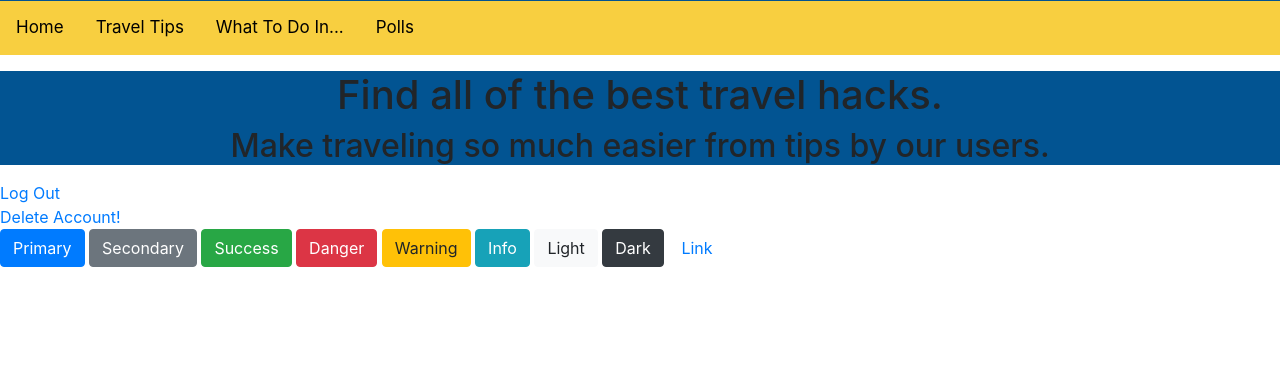
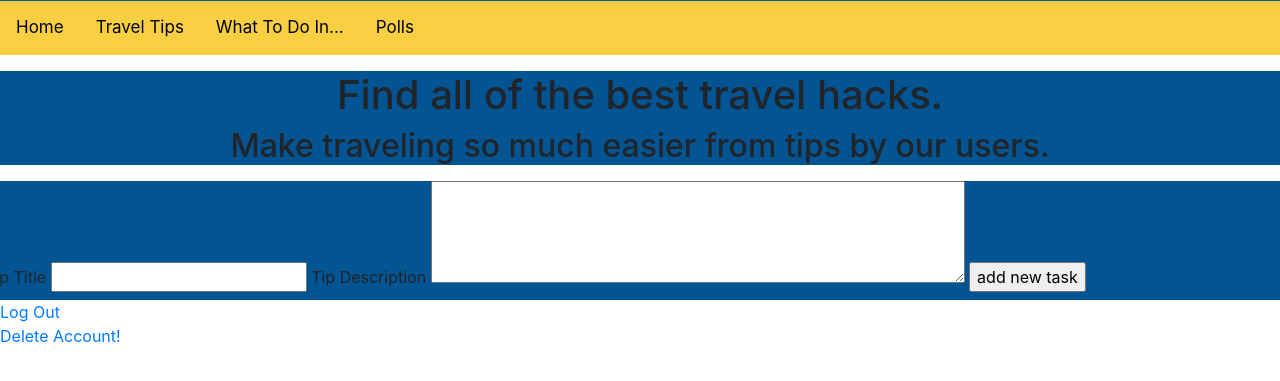
Before and after one commit to piercecohen1/CS-546-Final-Project, a Node server app: page /tips in a window 1280 px wide. Shown: the part 168-549 px from the top of the page. Run offline with Node 20, Linux system fonts and the light colour scheme; the visitor is signed in with stand-in values (Sample User, id 1); some libraries are stand-ins or nearby versions.

Commit message:
tips form and some clean up

```diff
--- a/package.json
+++ b/package.json
@@ -12,7 +12,8 @@
     "handlebars": "^4.7.6",
     "init": "^0.1.2",
     "mongodb": "^3.5.5",
-    "uuid": "^8.0.0"
+    "uuid": "^8.0.0",
+    "xss": "^1.0.6"
   },
   "devDependencies": {},
   "scripts": {
--- a/public/css/main.css
+++ b/public/css/main.css
@@ -1,5 +1,6 @@
 div {
     background-color: #025492;
+
 }
 
 .menubar {
--- /dev/null
+++ b/public/js/basic_ajax_with_jquery.js
@@ -0,0 +1,78 @@
+(function ($) {
+    // Let's start writing AJAX calls!
+
+    var myNewTaskForm = $('#new-item-form'),
+      newNameInput = $('#new-task-name'),
+      newDecriptionArea = $('#new-task-description'),
+      todoArea = $('#todo-area');
+
+    function bindEventsToTodoItem(todoItem) {
+      todoItem.find('.finishItem').on('click', function (event) {
+        event.preventDefault();
+        var currentLink = $(this);
+        var currentId = currentLink.data('id');
+
+        var requestConfig = {
+          method: 'POST',
+          url: '/api/todo/complete/' + currentId
+        };
+
+        $.ajax(requestConfig).then(function (responseMessage) {
+          var newElement = $(responseMessage);
+          bindEventsToTodoItem(newElement);
+          todoItem.replaceWith(newElement);
+        });
+      });
+    }
+
+    todoArea.children().each(function (index, element) {
+      bindEventsToTodoItem($(element));
+    });
+
+    myNewTaskForm.submit(function (event) {
+      event.preventDefault();
+
+      var newName = newNameInput.val();
+      var newDescription = newDecriptionArea.val();
+      var newContent = $('#new-content');
+
+      if (newName && newDescription) {
+        var useJson = false;
+        if (useJson) {
+          var requestConfig = {
+            method: 'POST',
+            url: '/api/todo',
+            contentType: 'application/json',
+            data: JSON.stringify({
+              name: newName,
+              description: newDescription
+            })
+          };
+
+          $.ajax(requestConfig).then(function (responseMessage) {
+            console.log(responseMessage);
+            newContent.html(responseMessage.message);
+            //                alert("Data Saved: " + msg);
+          });
+        } else {
+          var requestConfig = {
+            method: 'POST',
+            url: '/api/todo.html',
+            contentType: 'application/json',
+            data: JSON.stringify({
+              name: newName,
+              description: newDescription
+            })
+          };
+
+          $.ajax(requestConfig).then(function (responseMessage) {
+            console.log(responseMessage);
+            var newElement = $(responseMessage);
+            bindEventsToTodoItem(newElement);
+
+            todoArea.append(newElement);
+          });
+        }
+      }
+    });
+  })(window.jQuery);
--- a/views/layouts/main.handlebars
+++ b/views/layouts/main.handlebars
@@ -27,16 +27,14 @@
       </nav>
     </main>
 
-<button type="button" class="btn btn-primary">Primary</button>
-<button type="button" class="btn btn-secondary">Secondary</button>
-<button type="button" class="btn btn-success">Success</button>
-<button type="button" class="btn btn-danger">Danger</button>
-<button type="button" class="btn btn-warning">Warning</button>
-<button type="button" class="btn btn-info">Info</button>
-<button type="button" class="btn btn-light">Light</button>
-<button type="button" class="btn btn-dark">Dark</button>
 
-<button type="button" class="btn btn-link">Link</button>
   <!-- <footer>Made for CS546</footer> -->
+
+ <script src="https://code.jquery.com/jquery-2.2.4.min.js" integrity="sha256-BbhdlvQf/xTY9gja0Dq3HiwQF8LaCRTXxZKRutelT44="
+        crossorigin="anonymous"></script>
+    <script src="https://maxcdn.bootstrapcdn.com/bootstrap/3.3.6/js/bootstrap.min.js" integrity="sha384-0mSbJDEHialfmuBBQP6A4Qrprq5OVfW37PRR3j5ELqxss1yVqOtnepnHVP9aJ7xS"
+        crossorigin="anonymous"></script>
+    <script src="/public/js/basic_ajax_with_jquery.js"></script>
+
 </body>
 </html>
--- a/views/pages/tips.handlebars
+++ b/views/pages/tips.handlebars
@@ -4,3 +4,18 @@
         <h2>Make traveling so much easier from tips by our users.</h2>
     </p>
 </div>
+
+<div class="row">
+    <div class="col-sm-12 col-md-6" id="todo-area">
+        {{#each todoItems}} {{> todo_item }} {{/each}}
+    </div>
+    <div id="new-content">
+    </div>
+    <div class="new_tip">
+        <form id="new-item-form">
+            <label>Tip Title <input id="new-task-name" type="text" /></label>
+            <label>Tip Description <textarea id="new-task-description" rows="4" cols="50"></textarea></label>
+            <input type="submit" value="add new task" />
+        </form>
+    </div>
+</div>
```
Also changed, not shown: views/posts/new_tips.handlebars (deleted, +0 -32 lines), views/partials/tips_item.handlebars (added), 1 other file.
